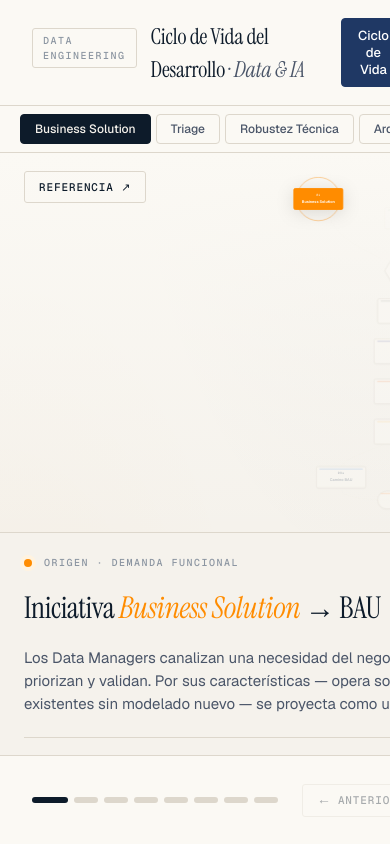
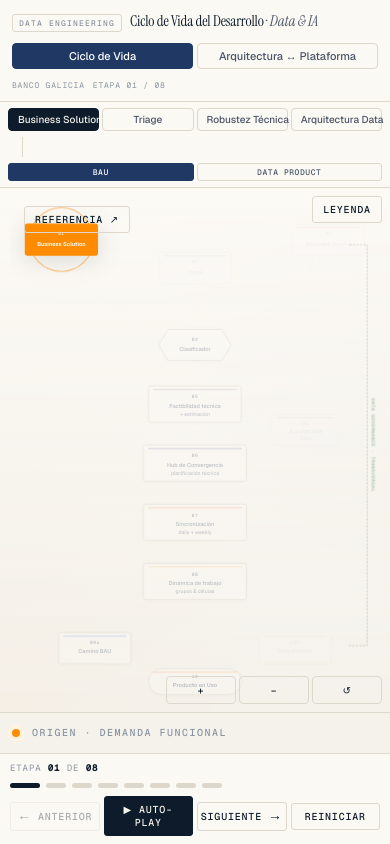
Before and after one commit to alejandrogenovese/ciclo_vida_data_engineering, a website: page index.html in a window 390 px wide. Drawn offline with nearby package versions, Linux system fonts and the light colour scheme.

Commit message:
responsive

```diff
--- a/style.css
+++ b/style.css
@@ -879,3 +879,325 @@ kbd {
   .narrative { padding: 22px 24px; }
   .stage-title { font-size: 30px; }
 }
+
+/* ============ TABLET (768px - 1100px) ============ */
+@media (max-width: 768px) {
+  html, body { font-size: 13px; }
+
+  header {
+    padding: 14px 16px;
+    gap: 12px;
+    grid-template-columns: 1fr;
+  }
+
+  .brand {
+    gap: 10px;
+  }
+
+  .brand-title {
+    font-size: 18px;
+  }
+
+  .brand-mark {
+    font-size: 9px;
+    padding: 3px 8px;
+  }
+
+  .header-tabs {
+    gap: 6px;
+    justify-content: flex-start;
+  }
+
+  .tab-btn {
+    padding: 6px 12px;
+    font-size: 12px;
+  }
+
+  .header-meta {
+    gap: 12px;
+    font-size: 9px;
+  }
+
+  main {
+    grid-template-rows: auto auto 1fr;
+  }
+
+  .flow-selector-bar {
+    padding: 8px 12px;
+    gap: 8px;
+    flex-wrap: wrap;
+  }
+
+  .flow-origins {
+    gap: 4px;
+  }
+
+  .flow-origin-btn {
+    font-size: 11px;
+    padding: 5px 11px;
+  }
+
+  .flow-types {
+    gap: 4px;
+  }
+
+  .flow-type-btn {
+    font-size: 9px;
+    padding: 4px 10px;
+  }
+
+  .diagram-pane {
+    padding: 12px 14px;
+    border-right: none;
+    border-bottom: 1px solid var(--line);
+    min-height: 280px;
+  }
+
+  .narrative {
+    padding: 18px 18px;
+    gap: 16px;
+  }
+
+  .stage-title {
+    font-size: 24px;
+  }
+
+  .stage-lead {
+    font-size: 13px;
+  }
+
+  .stage-section {
+    grid-template-columns: 90px 1fr;
+    gap: 12px;
+  }
+
+  footer {
+    grid-template-columns: 1fr;
+    gap: 12px;
+    padding: 12px 16px;
+  }
+
+  .progress-strip {
+    order: 2;
+    width: 100%;
+  }
+
+  .controls {
+    order: 3;
+    width: 100%;
+  }
+
+  .progress-counter {
+    order: 1;
+    text-align: left;
+  }
+}
+
+/* ============ MOBILE (480px - 767px) ============ */
+@media (max-width: 480px) {
+  html, body { font-size: 12px; }
+
+  header {
+    padding: 10px 12px;
+    gap: 8px;
+    row-gap: 10px;
+  }
+
+  .brand {
+    gap: 8px;
+    width: 100%;
+  }
+
+  .brand-title {
+    font-size: 15px;
+  }
+
+  .brand-mark {
+    font-size: 8px;
+    padding: 2px 6px;
+  }
+
+  .header-tabs {
+    gap: 4px;
+    width: 100%;
+    flex-wrap: wrap;
+  }
+
+  .tab-btn {
+    padding: 5px 10px;
+    font-size: 11px;
+    flex: 1;
+    min-width: 120px;
+  }
+
+  .header-meta {
+    gap: 8px;
+    font-size: 8px;
+    width: 100%;
+    white-space: normal;
+  }
+
+  .header-meta .sep {
+    display: none;
+  }
+
+  main {
+    grid-template-rows: auto auto 1fr auto;
+  }
+
+  .flow-selector-bar {
+    padding: 6px 8px;
+    gap: 6px;
+    flex-wrap: wrap;
+    border-bottom: 1px solid var(--line);
+  }
+
+  .flow-sep {
+    display: none;
+  }
+
+  .flow-origins {
+    gap: 3px;
+    width: 100%;
+    flex-wrap: wrap;
+  }
+
+  .flow-origin-btn {
+    font-size: 10px;
+    padding: 4px 9px;
+    flex: 1;
+    min-width: 90px;
+  }
+
+  .flow-types {
+    gap: 3px;
+    width: 100%;
+    flex-wrap: wrap;
+  }
+
+  .flow-type-btn {
+    font-size: 8px;
+    padding: 3px 8px;
+    flex: 1;
+    min-width: 50px;
+  }
+
+  .diagram-pane {
+    padding: 8px 10px;
+    border-right: none;
+    border-bottom: 1px solid var(--line);
+    min-height: 200px;
+  }
+
+  .zoom-controls {
+    bottom: 8px;
+    right: 8px;
+    gap: 3px;
+  }
+
+  .zoom-btn {
+    width: 28px;
+    height: 28px;
+    font-size: 13px;
+  }
+
+  .legend-toggle {
+    top: 8px;
+    right: 8px;
+  }
+
+  .narrative {
+    padding: 12px 12px;
+    gap: 14px;
+  }
+
+  .stage-title {
+    font-size: 18px;
+    line-height: 1.1;
+  }
+
+  .stage-lead {
+    font-size: 12px;
+  }
+
+  .stage-section {
+    grid-template-columns: 1fr;
+    gap: 8px;
+  }
+
+  .stage-section-label {
+    font-size: 9px;
+    margin-bottom: 2px;
+  }
+
+  .stage-section-content {
+    font-size: 12px;
+  }
+
+  .pill {
+    font-size: 9px;
+    padding: 3px 7px;
+  }
+
+  .stage-callout {
+    padding: 10px 12px;
+    font-size: 12px;
+    margin-top: 2px;
+  }
+
+  footer {
+    grid-template-columns: 1fr;
+    gap: 8px;
+    padding: 8px 10px;
+  }
+
+  .progress-strip {
+    order: 2;
+    width: 100%;
+    overflow-x: auto;
+  }
+
+  .progress-dot {
+    width: 20px;
+    height: 5px;
+    min-width: 20px;
+  }
+
+  .progress-dot.current {
+    width: 30px;
+  }
+
+  .controls {
+    order: 3;
+    width: 100%;
+    gap: 4px;
+    flex-wrap: wrap;
+  }
+
+  .btn {
+    padding: 6px 10px;
+    font-size: 10px;
+    flex: 1;
+    min-width: 70px;
+    justify-content: center;
+  }
+
+  .progress-counter {
+    order: 1;
+    text-align: left;
+    font-size: 9px;
+  }
+
+  .legend-panel {
+    width: calc(100vw - 40px);
+    top: auto;
+    bottom: 60px;
+    right: 20px;
+    left: auto;
+  }
+
+  .ref-modal-box {
+    width: 95vw;
+    height: 80vh;
+  }
+}
```
